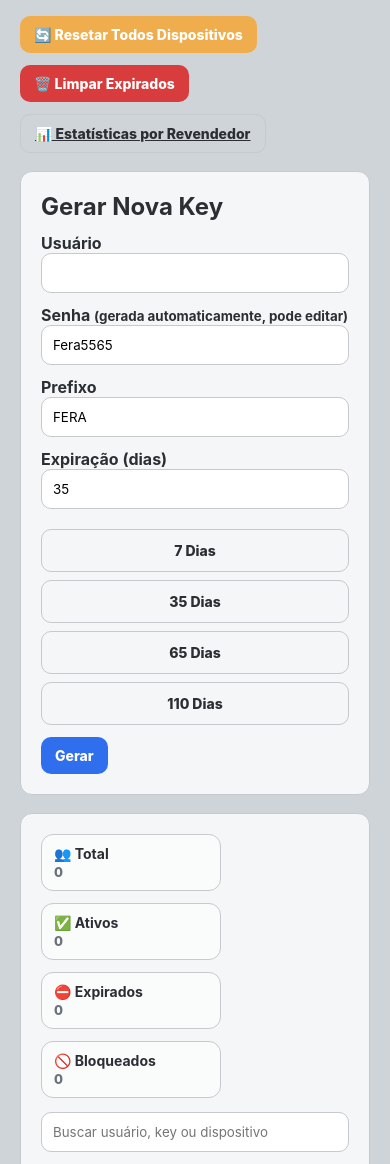
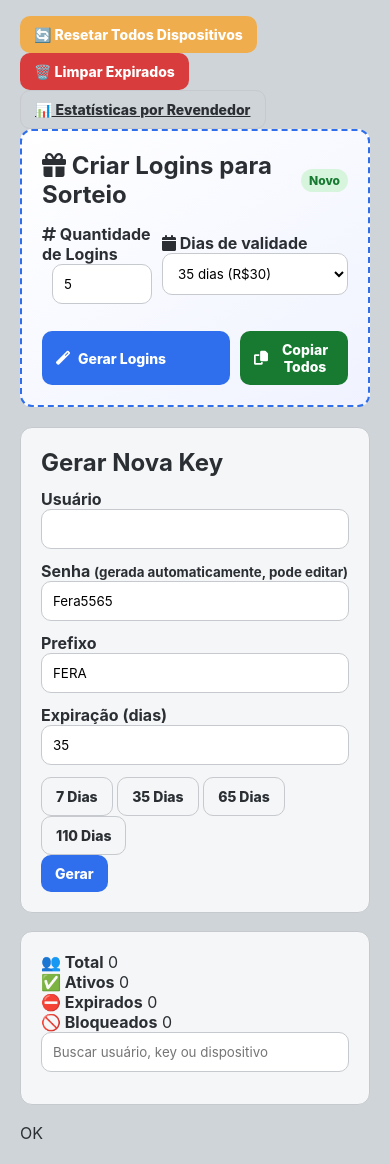
Before and after one commit to FeraAlpha/painel-licenca-server, a Flask app: template templates/admin_index.html in a window 390 px wide. Shown: the part 149-1313 px from the top of the page. After the commit the page ends 1288 px from the top, so only its background shows below. Run offline with Flask 2, Linux system fonts and the light colour scheme; the template is opened without the code that fills it, so the values that code supplies are empty.

Commit message:
Update admin_index.html

```diff
--- a/templates/admin_index.html
+++ b/templates/admin_index.html
@@ -4,6 +4,7 @@
 <meta charset="utf-8"/>
 <title>Fera Alpha — Painel Administrativo</title>
 <meta name="viewport" content="width=device-width, initial-scale=1"/>
+<link rel="stylesheet" href="https://cdnjs.cloudflare.com/ajax/libs/font-awesome/6.4.0/css/all.min.css">
 
 <style>
   :root {
@@ -15,6 +16,7 @@
     --accent:#2f6fed;
     --danger:#d93c3c;
     --ok:#177a30;
+    --warning:#f0ad4e;
     --radius:12px;
   }
 
@@ -59,8 +61,15 @@
     margin-bottom:18px;
   }
 
+  .card-header {
+    display: flex;
+    justify-content: space-between;
+    align-items: center;
+    margin-bottom: 15px;
+  }
+
   label { font-weight:700; }
-  input {
+  input, select, textarea {
     width:100%;
     padding:11px;
     border-radius:10px;
@@ -70,7 +79,7 @@
     outline:none;
   }
 
-  input:focus{ border-color:var(--accent); }
+  input:focus, select:focus{ border-color:var(--accent); }
 
   .btn {
     padding:10px 14px;
@@ -81,33 +90,22 @@
     font-size:14px;
     transition:.15s;
     position: relative;
+    display: inline-flex;
+    align-items: center;
+    gap: 8px;
   }
   .btn:hover{ transform:translateY(-1px); }
 
   .btn-primary { background:var(--accent); color:white; }
   .btn-danger  { background:var(--danger); color:white; }
   .btn-ghost   { background:transparent; border:1px solid var(--border); color:var(--text); }
-  .btn-warning { background:#f0ad4e; color:white; }
+  .btn-warning { background:var(--warning); color:white; }
+  .btn-success { background:var(--ok); color:white; }
 
-  .btn-loading {
-    color: transparent !important;
-    pointer-events: none;
+  .btn-sm {
+    padding: 6px 10px;
+    font-size: 12px;
   }
-  .btn-loading::after {
-    content: '';
-    position: absolute;
-    width: 18px;
-    height: 18px;
-    top: 50%;
-    left: 50%;
-    margin-left: -9px;
-    margin-top: -9px;
-    border: 2px solid white;
-    border-radius: 50%;
-    border-top-color: transparent;
-    animation: spin 0.8s linear infinite;
-  }
-  @keyframes spin { to { transform: rotate(360deg); } }
 
   table {
     width:100%;
@@ -126,166 +124,99 @@
   tbody td {
     padding:12px;
     border-bottom:1px solid var(--border);
-    word-break:break-all;
+    word-break:break-word;
     vertical-align:middle;
   }
 
   tbody tr:hover { background:#eef2f5; }
 
-  .copy {
-    color:var(--accent);
-    cursor:pointer;
-    font-weight:800;
-    margin-left:8px;
-  }
-
-  .password-value { display: none; }
-  .password-toggle {
-    background: none;
-    border: none;
-    cursor: pointer;
-    font-size: 16px;
-    margin: 0 4px;
-    padding: 2px 6px;
-    border-radius: 6px;
-  }
-  .password-toggle:hover { background: rgba(0,0,0,0.05); }
-
-  .highlight {
-    animation: highlightFade 2s ease-out;
-  }
-  @keyframes highlightFade {
-    0% { background-color: #fff3b0; }
-    70% { background-color: #fff3b0; }
-    100% { background-color: transparent; }
-  }
-
   .badge {
-    padding:6px 10px;
-    border-radius:18px;
-    font-size:13px;
+    padding:4px 8px;
+    border-radius:12px;
+    font-size:12px;
     font-weight:800;
     display:inline-block;
   }
   .badge-ok { background:#d7f5dd; color:var(--ok); }
-  .badge-warn { background:#fff3c9; color:#8a6c1e; }
-  .badge-exp { background:#ffe1e1; color:#b32828; }
+  .badge-exp { background:#ffe1e1; color:var(--danger); }
 
-  body.dark {
-    --bg:#0e1113;
-    --card:#1a1d21;
-    --border:#2a2e32;
-    --text:#e5ecef;
-    --text-light:#9aa4ab;
+  /* NOVOS ESTILOS PARA CRIAÇÃO EM MASSA */
+  .batch-create {
+    background: linear-gradient(145deg, #ffffff, #f0f3ff);
+    border: 2px dashed var(--accent);
+    margin-bottom: 20px;
   }
 
-  .admin-tools {
-    display:flex;
-    gap:12px;
-    margin-bottom:18px;
-    flex-wrap:wrap;
-  }
-  .admin-tools form { display:inline-block; }
-
-  .top-info{
-    display:flex;
-    gap:12px;
-    flex-wrap:wrap;
-    align-items:center;
-    justify-content:space-between;
-    margin-bottom:14px;
+  .batch-preview {
+    background: var(--card2);
+    border-radius: var(--radius);
+    padding: 15px;
+    margin-top: 15px;
+    max-height: 300px;
+    overflow-y: auto;
   }
 
-  .mini-box{
-    background:rgba(255,255,255,.55);
-    border:1px solid var(--border);
-    padding:10px 12px;
-    border-radius:12px;
-    display:flex;
-    flex-direction:column;
-    min-width:180px;
+  .batch-item {
+    display: flex;
+    justify-content: space-between;
+    align-items: center;
+    padding: 8px;
+    border-bottom: 1px solid var(--border);
   }
 
-  .mini-box b{ font-size:14px; }
-  .mini-box span{
-    font-size:13px;
-    color:var(--text-light);
-    margin-top:2px;
-    font-weight:800;
+  .batch-item:last-child {
+    border-bottom: none;
   }
 
-  .toast{
-    position:fixed;
-    bottom:18px;
-    right:18px;
-    background:#111;
-    color:#fff;
-    padding:10px 14px;
-    border-radius:12px;
-    font-weight:800;
-    opacity:0;
-    transform:translateY(10px);
-    transition:.2s;
-    pointer-events:none;
-    z-index:999;
-  }
-  .toast.show{
-    opacity:1;
-    transform:translateY(0px);
+  .copy-all-btn {
+    background: var(--ok);
+    color: white;
+    width: 100%;
+    margin-top: 10px;
   }
 
-  .actionsBox{
-    position:relative;
+  .quantity-input {
+    width: 100px;
+    display: inline-block;
+    margin-left: 10px;
   }
 
-  .actionsWrap{
-    display:flex;
-    gap:6px;
-    flex-wrap:wrap;
+  .modal {
+    display: none;
+    position: fixed;
+    top: 0;
+    left: 0;
+    width: 100%;
+    height: 100%;
+    background: rgba(0,0,0,0.5);
+    align-items: center;
+    justify-content: center;
+    z-index: 1000;
   }
 
-  .menuBtn{
-    display:none;
-    padding:10px 12px;
-    border-radius:10px;
-    border:1px solid var(--border);
-    background:transparent;
-    font-weight:900;
-    cursor:pointer;
+  .modal.active {
+    display: flex;
   }
 
-  .actionsMenu{
-    display:none;
-    position:absolute;
-    right:10px;
-    top:46px;
-    background:var(--card);
-    border:1px solid var(--border);
-    border-radius:12px;
-    padding:10px;
-    min-width:220px;
-    box-shadow:0 10px 30px rgba(0,0,0,.12);
-    z-index:50;
+  .modal-content {
+    background: var(--card);
+    border-radius: var(--radius);
+    width: 90%;
+    max-width: 600px;
+    max-height: 80vh;
+    overflow-y: auto;
+    padding: 20px;
   }
 
-  .actionsMenu form{ margin-bottom:8px; }
-  .actionsMenu form:last-child{ margin-bottom:0; }
-
-  .day-buttons {
-    display: grid;
-    grid-template-columns: repeat(auto-fit, minmax(120px, 1fr));
-    gap: 8px;
-    margin-top: 8px;
-    margin-bottom: 12px;
-  }
-  .day-buttons .btn {
-    width: 100%;
-    padding: 12px 8px;
+  .modal-header {
+    display: flex;
+    justify-content: space-between;
+    align-items: center;
+    margin-bottom: 20px;
   }
 
   @media (max-width: 820px){
     thead { display:none; }
-
     table, tbody, tr, td { display:block; width:100%; }
     tr {
       border:1px solid var(--border);
@@ -296,19 +227,6 @@
     }
     td { border:0; border-bottom:1px solid var(--border); }
     td:last-child{ border-bottom:0; }
-
-    .actionsWrap{ display:none; }
-    .menuBtn{ display:inline-block; }
-
-    .day-buttons {
-      grid-template-columns: repeat(2, 1fr);
-    }
-  }
-
-  @media (max-width: 480px) {
-    .day-buttons {
-      grid-template-columns: 1fr;
-    }
   }
 </style>
 </head>
@@ -320,7 +238,6 @@
     <h1>Fera Alpha — Painel Administrativo</h1>
     <div class="subtitle">Gerenciamento avançado</div>
   </div>
-
   <button class="btn btn-ghost" onclick="toggleDark()">🌙 Tema</button>
 </header>
 
@@ -330,46 +247,79 @@
         onsubmit="return confirm('⚠️ Resetar TODOS os dispositivos? Esta ação não pode ser desfeita.')">
     <button type="submit" class="btn btn-warning" onclick="setLoading(this)">🔄 Resetar Todos Dispositivos</button>
   </form>
-
   <form method="post" action="/admin/clean_expired"
         onsubmit="return confirm('Remover TODOS os usuários expirados?')">
     <button type="submit" class="btn btn-danger" onclick="setLoading(this)">🗑️ Limpar Expirados</button>
   </form>
-
   <a href="/admin/reseller_stats" class="btn btn-ghost">📊 Estatísticas por Revendedor</a>
 </div>
 
-<!-- GERAR KEY -->
+<!-- ===== NOVA SEÇÃO: CRIAR MÚLTIPLOS LOGINS PARA SORTEIO ===== -->
+<div class="card batch-create">
+  <div class="card-header">
+    <h2><i class="fas fa-gift"></i> Criar Logins para Sorteio</h2>
+    <span class="badge badge-ok">Novo</span>
+  </div>
+
+  <div style="display: flex; gap: 10px; align-items: center; flex-wrap: wrap; margin-bottom: 15px;">
+    <div style="flex: 1;">
+      <label><i class="fas fa-hashtag"></i> Quantidade de Logins</label>
+      <input type="number" id="quantidadeSorteio" min="1" max="100" value="5" class="quantity-input">
+    </div>
+    <div style="flex: 2;">
+      <label><i class="fas fa-calendar"></i> Dias de validade</label>
+      <select id="diasSorteio">
+        <option value="7">7 dias (Sorteio)</option>
+        <option value="35" selected>35 dias (R$30)</option>
+        <option value="65">65 dias (R$50)</option>
+        <option value="110">110 dias (R$75)</option>
+      </select>
+    </div>
+  </div>
+
+  <div style="display: flex; gap: 10px;">
+    <button class="btn btn-primary" onclick="gerarLoginsSorteio()" style="flex: 2;">
+      <i class="fas fa-magic"></i> Gerar Logins
+    </button>
+    <button class="btn btn-success" onclick="copiarTodosLogins()" style="flex: 1;" id="copiarTodosBtn" disabled>
+      <i class="fas fa-copy"></i> Copiar Todos
+    </button>
+  </div>
+
+  <!-- Preview dos logins gerados -->
+  <div id="previewSorteio" class="batch-preview" style="display: none;">
+    <h4 style="margin-bottom: 10px;">📋 Logins Gerados:</h4>
+    <div id="listaLogins"></div>
+    <button class="btn copy-all-btn" onclick="copiarTodosLogins()">
+      <i class="fas fa-copy"></i> Copiar Todos os Logins
+    </button>
+  </div>
+</div>
+
+<!-- GERAR KEY (original) -->
 <div class="card">
   <h2 style="margin-bottom:12px">Gerar Nova Key</h2>
-
   <form method="post" action="/admin/generate" id="generateForm">
     <label>Usuário</label>
     <input name="username" required>
-
     <label>Senha <small>(gerada automaticamente, pode editar)</small></label>
     <input name="password" id="autoPassword" required>
-
     <label>Prefixo</label>
     <input name="prefix" value="FERA">
-
     <label>Expiração (dias)</label>
     <input name="expire_days" type="number" value="35" min="1" id="expireDays">
-
     <div class="day-buttons">
       <button type="button" class="btn btn-ghost" onclick="setExpiration('7')">7 Dias</button>
       <button type="button" class="btn btn-ghost" onclick="setExpiration('35')">35 Dias</button>
       <button type="button" class="btn btn-ghost" onclick="setExpiration('65')">65 Dias</button>
       <button type="button" class="btn btn-ghost" onclick="setExpiration('110')">110 Dias</button>
     </div>
-
     <button type="submit" class="btn btn-primary" onclick="setLoading(this)">Gerar</button>
   </form>
 </div>
 
-<!-- TABELA -->
+<!-- TABELA (original) -->
 <div class="card">
-
   <!-- DASHBOARD -->
   <div class="top-info">
     <div class="mini-box">
@@ -408,124 +358,153 @@
         <th>Ações</th>
       </tr>
     </thead>
-
     <tbody>
       {% for u in users %}
       <tr data-expires="{{ u.expires_at }}" data-id="{{ u.id }}">
-
-        <td>{{ loop.index0 }}</td>
-
-        <td><b>{{ u.username }}</b></td>
-
-        <td>
-          <span class="password-mask">••••••</span>
-          <span class="password-value">{{ u.password }}</span>
-          <button class="password-toggle" onclick="togglePassword(this)">👁️</button>
-          <span class="copy" onclick="copiarCred('{{ u.username }}','{{ u.password }}')">copiar</span>
-        </td>
-
-        <td>
-          {{ u.key }}
-          <span class="copy" onclick="copiar('{{ u.key }}', this)">copiar</span>
-        </td>
-
-        <td>{{ u.device_id if u.device_id else '-' }}</td>
-
-        <td>{{ u.reseller if u.reseller else "Admin" }}</td>
-
-        <td>{{ datetime.fromtimestamp(u.created_at).strftime("%d/%m/%Y %H:%M") if u.created_at else "—" }}</td>
-
-        <td class="expCell"></td>
-
-        <td class="statusCell" data-status="{{ u.status }}">
-          {% if u.status == "blocked" %}
-            <span class="badge badge-exp">Bloqueado</span>
-          {% else %}
-            <span class="badge badge-ok">Ativo</span>
-          {% endif %}
-        </td>
-
-        <!-- AÇÕES -->
-        <td class="actionsBox">
-
-          <!-- DESKTOP -->
-          <div class="actionsWrap" style="display:flex;gap:6px;flex-wrap:wrap">
-            <form method="post" action="/admin/renew/{{ loop.index0 }}">
-              <button type="submit" class="btn btn-primary" onclick="setLoading(this)">+30</button>
-            </form>
-            <form method="post" action="/admin/renew_custom/{{ loop.index0 }}">
-              <input type="number" name="days" min="1" value="7"
-                     style="width:70px;padding:8px;border-radius:10px;border:1px solid var(--border)">
-              <button type="submit" class="btn btn-primary" onclick="setLoading(this)">+Dias</button>
-            </form>
-            <form method="post" action="/admin/toggle_block/{{ loop.index0 }}"
-                  onsubmit="return confirm('Alterar status desse usuário?')">
-              {% if u.status == "blocked" %}
-                <button type="submit" class="btn btn-primary" onclick="setLoading(this)">✅ Desbloquear</button>
-              {% else %}
-                <button type="submit" class="btn btn-danger" onclick="setLoading(this)">🚫 Bloquear</button>
-              {% endif %}
-            </form>
-            <form method="post" action="/admin/reset/{{ loop.index0 }}">
-              <button type="submit" class="btn btn-ghost" onclick="setLoading(this)">Reset Key</button>
-            </form>
-            <form method="post" action="/admin/reset_device/{{ loop.index0 }}">
-              <button type="submit" class="btn btn-danger" onclick="setLoading(this)">Reset Dispositivo</button>
-            </form>
-            <form method="post" action="/admin/delete/{{ loop.index0 }}"
-                  onsubmit="return confirm('Excluir usuário?')">
-              <button type="submit" class="btn btn-danger" onclick="setLoading(this)">Del</button>
-            </form>
-          </div>
-
-          <!-- MOBILE -->
-          <button class="menuBtn" type="button" onclick="toggleMenu(this)">⋮ Ações</button>
-          <div class="actionsMenu">
-            <form method="post" action="/admin/renew/{{ loop.index0 }}">
-              <button type="submit" class="btn btn-primary" style="width:100%" onclick="setLoading(this)">+30</button>
-            </form>
-            <form method="post" action="/admin/renew_custom/{{ loop.index0 }}">
-              <input type="number" name="days" min="1" value="7"
-                     style="width:100%;padding:10px;border-radius:10px;border:1px solid var(--border);margin:8px 0">
-              <button type="submit" class="btn btn-primary" style="width:100%" onclick="setLoading(this)">+Dias</button>
-            </form>
-            <form method="post" action="/admin/toggle_block/{{ loop.index0 }}"
-                  onsubmit="return confirm('Alterar status desse usuário?')">
-              {% if u.status == "blocked" %}
-                <button type="submit" class="btn btn-primary" style="width:100%" onclick="setLoading(this)">✅ Desbloquear</button>
-              {% else %}
-                <button type="submit" class="btn btn-danger" style="width:100%" onclick="setLoading(this)">🚫 Bloquear</button>
-              {% endif %}
-            </form>
-            <form method="post" action="/admin/reset/{{ loop.index0 }}">
-              <button type="submit" class="btn btn-ghost" style="width:100%" onclick="setLoading(this)">Reset Key</button>
-            </form>
-            <form method="post" action="/admin/reset_device/{{ loop.index0 }}">
-              <button type="submit" class="btn btn-danger" style="width:100%" onclick="setLoading(this)">Reset Dispositivo</button>
-            </form>
-            <form method="post" action="/admin/delete/{{ loop.index0 }}"
-                  onsubmit="return confirm('Excluir usuário?')">
-              <button type="submit" class="btn btn-danger" style="width:100%" onclick="setLoading(this)">Del</button>
-            </form>
-          </div>
-        </td>
+        <!-- Linhas existentes -->
       </tr>
       {% endfor %}
     </tbody>
   </table>
 </div>
 
+<!-- MODAL PARA VISUALIZAR LOGINS -->
+<div class="modal" id="loginsModal">
+  <div class="modal-content">
+    <div class="modal-header">
+      <h3><i class="fas fa-gift"></i> Logins Gerados para Sorteio</h3>
+      <button class="btn btn-ghost btn-sm" onclick="fecharModal()">
+        <i class="fas fa-times"></i>
+      </button>
+    </div>
+    <div id="modalLoginsList" style="max-height: 400px; overflow-y: auto;"></div>
+    <div style="display: flex; gap: 10px; margin-top: 20px;">
+      <button class="btn btn-success" onclick="copiarTodosLogins()" style="flex: 2;">
+        <i class="fas fa-copy"></i> Copiar Todos
+      </button>
+      <button class="btn btn-ghost" onclick="fecharModal()" style="flex: 1;">
+        Fechar
+      </button>
+    </div>
+  </div>
+</div>
+
 <div id="toast" class="toast">OK</div>
 
 <script>
-// ================== FUNÇÃO PARA GERAR SENHA ALEATÓRIA (simples) ==================
+// ================== VARIÁVEIS GLOBAIS ==================
+let loginsGerados = [];
+
+// ================== NOVAS FUNÇÕES PARA SORTEIO ==================
+function gerarLoginsSorteio() {
+  const quantidade = parseInt(document.getElementById('quantidadeSorteio').value) || 5;
+  const dias = parseInt(document.getElementById('diasSorteio').value) || 35;
+
+  loginsGerados = [];
+
+  for (let i = 0; i < quantidade; i++) {
+    const usuario = `sorteio_${String(i+1).padStart(2, '0')}_${Math.floor(Math.random() * 100)}`;
+    const senha = generateRandomPassword();
+
+    loginsGerados.push({
+      numero: i + 1,
+      usuario: usuario,
+      senha: senha,
+      dias: dias
+    });
+  }
+
+  // Mostrar preview
+  mostrarPreview();
+
+  // Habilitar botão de copiar
+  document.getElementById('copiarTodosBtn').disabled = false;
+
+  toast(`${quantidade} logins gerados com sucesso!`, 'ok');
+}
+
+function mostrarPreview() {
+  const preview = document.getElementById('previewSorteio');
+  const lista = document.getElementById('listaLogins');
+
+  lista.innerHTML = '';
+
+  loginsGerados.forEach(login => {
+    lista.innerHTML += `
+      <div class="batch-item">
+        <span><strong>#${login.numero}</strong> ${login.usuario}</span>
+        <span><code>${login.senha}</code></span>
+      </div>
+    `;
+  });
+
+  preview.style.display = 'block';
+}
+
+function copiarTodosLogins() {
+  if (loginsGerados.length === 0) {
+    toast('Nenhum login gerado ainda!', 'warn');
+    return;
+  }
+
+  // Formatar texto para copiar
+  let texto = `🎁 LOGINS PARA SORTEIO - FERA ALPHA 🎁\n`;
+  texto += `📅 Validade: ${loginsGerados[0].dias} dias\n`;
+  texto += `🕒 Gerado em: ${new Date().toLocaleString('pt-BR')}\n`;
+  texto += `━━━━━━━━━━━━━━━━━━━━━━━━\n\n`;
+
+  loginsGerados.forEach(login => {
+    texto += `🎫 LOGIN #${login.numero}\n`;
+    texto += `👤 Usuário: ${login.usuario}\n`;
+    texto += `🔑 Senha: ${login.senha}\n`;
+    texto += `━━━━━━━━━━━━━━━━━━━━━━━━\n\n`;
+  });
+
+  texto += `🎯 Boa sorte no sorteio! 🎯`;
+
+  // Copiar para área de transferência
+  navigator.clipboard.writeText(texto);
+
+  // Mostrar modal com os logins
+  mostrarModal();
+
+  toast('✅ Todos os logins foram copiados!', 'ok');
+}
+
+function mostrarModal() {
+  const modal = document.getElementById('loginsModal');
+  const lista = document.getElementById('modalLoginsList');
+
+  lista.innerHTML = '';
+
+  loginsGerados.forEach(login => {
+    lista.innerHTML += `
+      <div style="background: var(--card2); padding: 12px; border-radius: 8px; margin-bottom: 10px;">
+        <div style="display: flex; justify-content: space-between; align-items: center;">
+          <span style="font-weight: 800;">#${login.numero}</span>
+          <span class="badge badge-ok">${login.dias} dias</span>
+        </div>
+        <div style="margin-top: 8px;">
+          <div><strong>Usuário:</strong> ${login.usuario}</div>
+          <div><strong>Senha:</strong> <code>${login.senha}</code></div>
+        </div>
+      </div>
+    `;
+  });
+
+  modal.classList.add('active');
+}
+
+function fecharModal() {
+  document.getElementById('loginsModal').classList.remove('active');
+}
+
+// ================== FUNÇÕES ORIGINAIS (MANTIDAS) ==================
 function generateRandomPassword() {
-  // Apenas números: Fera + 4 dígitos (ex: Fera4821)
-  const randomNum = Math.floor(1000 + Math.random() * 9000); // 4 dígitos
+  const randomNum = Math.floor(1000 + Math.random() * 9000);
   return `Fera${randomNum}`;
 }
 
-// ================== PREENCHER CAMPO DE SENHA AUTOMATICAMENTE ==================
 document.addEventListener("DOMContentLoaded", function() {
   const passField = document.getElementById('autoPassword');
   if (passField) {
@@ -541,23 +520,19 @@ document.addEventListener("DOMContentLoaded", function() {
   highlightUserFromURL();
 });
 
-// ================== TEMA ESCURO ==================
 function toggleDark(){ document.body.classList.toggle("dark"); }
 
-// ================== TOAST ==================
-function toast(msg){
+function toast(msg, type="ok"){
   const t = document.getElementById("toast");
   t.innerText = msg;
   t.classList.add("show");
-  setTimeout(()=>t.classList.remove("show"), 1400);
+  setTimeout(()=>t.classList.remove("show"), 3000);
 }
 
-// ================== SET EXPIRAÇÃO ==================
 function setExpiration(days){
   document.querySelector('input[name="expire_days"]').value = days;
 }
 
-// ================== COPIAR ==================
 function copiar(t, el){
   navigator.clipboard.writeText(t);
   el.innerText = "✓";
@@ -570,7 +545,6 @@ function copiarCred(u,p){
   toast("Credenciais copiadas!");
 }
 
-// ================== TOGGLE SENHA ==================
 function togglePassword(btn) {
   const td = btn.closest('td');
   const mask = td.querySelector('.password-mask');
@@ -591,12 +565,10 @@ function togglePassword(btn) {
   }
 }
 
-// ================== LOADING NOS BOTÕES ==================
 function setLoading(btn) {
   btn.classList.add('btn-loading');
 }
 
-// ================== BUSCA ==================
 document.getElementById("searchUser").addEventListener("input", function(){
   const q = this.value.toLowerCase();
   document.querySelectorAll("#usersTable tbody tr").forEach(tr => {
@@ -605,7 +577,6 @@ document.getElementById("searchUser").addEventListener("input", function(){
   updateDashboard();
 });
 
-// ================== ORDENAR ==================
 function sortTable(col){
   const tbody = document.getElementById("usersTable").tBodies[0];
   const rows = Array.from(tbody.rows);
@@ -614,7 +585,6 @@ function sortTable(col){
   rows.sort((a,b)=>{
     let A = a.cells[col].innerText.toLowerCase();
     let B = b.cells[col].innerText.toLowerCase();
-    // Se for coluna de data (Criado em ou Expiração), converter para número
     if (col === 6 || col === 7) {
       const dateA = a.cells[col].querySelector('.expCell') ? a.cells[col].querySelector('.expCell').getAttribute('data-timestamp') : a.cells[col].innerText;
       const dateB = b.cells[col].querySelector('.expCell') ? b.cells[col].querySelector('.expCell').getAttribute('data-timestamp') : b.cells[col].innerText;
@@ -629,7 +599,6 @@ function sortTable(col){
   tbody.setAttribute("data-sort", asc ? "asc" : "desc");
 }
 
-// ================== EXPIRAÇÕES ==================
 function formatDateBR(ts){
   const d = new Date(ts * 1000);
   const dd = String(d.getDate()).padStart(2,"0");
@@ -671,7 +640,6 @@ function renderExp(){
   });
 }
 
-// ================== DASHBOARD ==================
 function updateDashboard(){
   const now = Math.floor(Date.now()/1000);
   const rows = document.querySelectorAll("#usersTable tbody tr");
@@ -698,7 +666,6 @@ function updateDashboard(){
   document.getElementById("dashBloqueados").innerText = bloqueados;
 }
 
-// ================== MENU MOBILE ==================
 function toggleMenu(btn){
   const box = btn.closest(".actionsBox");
   const menu = box.querySelector(".actionsMenu");
@@ -714,7 +681,6 @@ document.addEventListener("click", (e)=>{
   }
 });
 
-// ================== DESTAQUE DA LINHA ==================
 function highlightUserFromURL() {
   const urlParams = new URLSearchParams(window.location.search);
   const highlightId = urlParams.get('highlight');
@@ -732,12 +698,15 @@ function highlightUserFromURL() {
   }
 }
 
-// ================== ATUALIZAÇÕES PERIÓDICAS ==================
 setInterval(() => {
   renderExp();
   updateDashboard();
 }, 10000);
+
+// ================== EXPOR FUNÇÕES GLOBAIS ==================
+window.gerarLoginsSorteio = gerarLoginsSorteio;
+window.copiarTodosLogins = copiarTodosLogins;
+window.fecharModal = fecharModal;
 </script>
-
 </body>
 </html>
```
